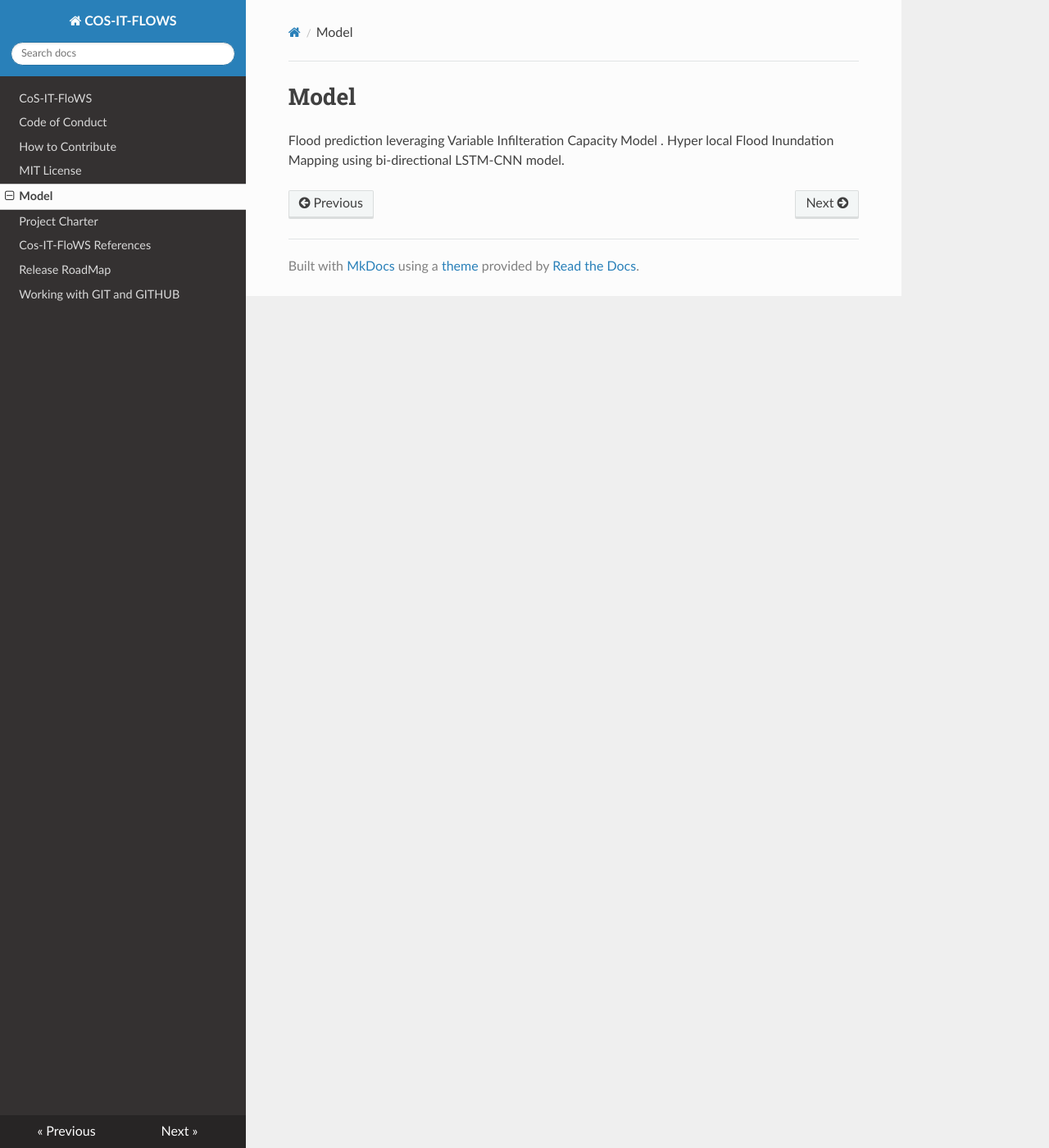
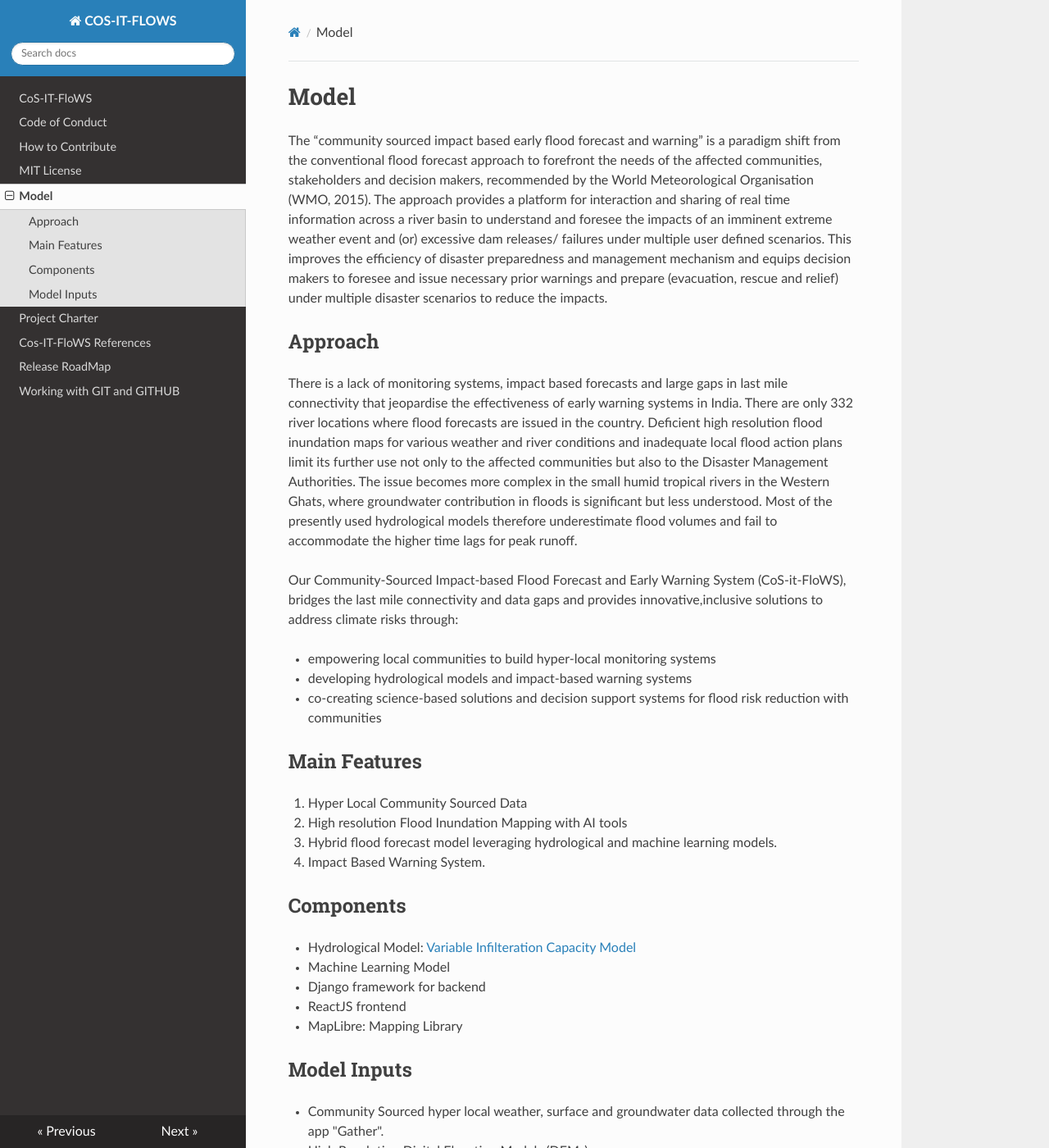
Before and after one commit to COS-IT-FLOWS/COS-IT-FLOWS-Documentation, an MkDocs documentation site: the page built from docs/Model.md, in a window 1280 px wide and 1400 px high. Shown: the whole window at 82% size. Built offline with MkDocs 1.6.1, drawn with Linux system fonts in a browser that asks for light colours; nearby versions of some CDN libraries; some of the changed text lies outside the part shown.

Commit message:
First Draft Complete

```diff
--- a/docs/Model.md
+++ b/docs/Model.md
@@ -1,4 +1,35 @@
 # Model
 
-Flood prediction leveraging Variable Infilteration Capacity Model <!-- link -->.
-Hyper local Flood Inundation Mapping using bi-directional LSTM-CNN model.
+The “community sourced impact based early flood forecast and warning” is a paradigm shift from the conventional flood forecast approach to forefront the needs of the affected communities, stakeholders and decision makers, recommended by the World Meteorological Organisation (WMO, 2015). The approach provides a platform for interaction and sharing of real time information across a river basin to understand and foresee the impacts of an imminent extreme weather event  and (or) excessive dam releases/ failures under multiple user defined scenarios. This improves the efficiency of disaster preparedness and management mechanism and equips decision makers to foresee and issue necessary prior warnings and prepare (evacuation, rescue and relief) under multiple disaster scenarios to reduce the impacts.
+
+## Approach
+
+There is a lack of monitoring systems, impact based forecasts and large gaps in last mile connectivity that jeopardise the effectiveness of early warning systems in India. There are only 332 river locations where flood forecasts are issued in the country. Deficient high resolution flood inundation maps for various weather and river conditions and inadequate local flood action plans limit its further use not only to the affected communities but also to the Disaster Management Authorities. The issue becomes more complex in the small humid tropical rivers in the Western Ghats, where groundwater contribution in floods is significant but less understood. Most of the presently used hydrological models therefore underestimate flood volumes and fail to accommodate the higher time lags for peak runoff.
+
+Our Community-Sourced Impact-based Flood Forecast and Early Warning System (CoS-it-FloWS), bridges the last mile connectivity and data gaps and provides innovative,inclusive solutions to address climate risks through:
+
++ empowering local communities to build hyper-local monitoring systems
++ developing hydrological models and impact-based warning systems
++ co-creating science-based solutions and decision support systems for flood risk reduction with communities
+
+## Main Features
+
+1. Hyper Local Community Sourced Data
+2. High resolution Flood Inundation Mapping with AI tools
+3. Hybrid flood forecast model leveraging hydrological and machine learning models.
+4. Impact Based Warning System.
+
+## Components
+
++ Hydrological Model: [Variable Infilteration Capacity Model](https://github.com/UW-Hydro/VIC)
++ Machine Learning Model
++ Django framework for backend
++ ReactJS frontend
++ MapLibre: Mapping Library
+
+## Model Inputs
+
++ Community Sourced hyper local weather, surface and groundwater data collected through the app "Gather".
++ High Resolution Digital Elevation Models (DEMs).
++ Soil and vegetation/crop data.
++ Reservoir and irrigation data.
```
Also changed, not shown: docs/RoadMap.md (+5 -2 lines), docs/index.md (+8 -9 lines).
